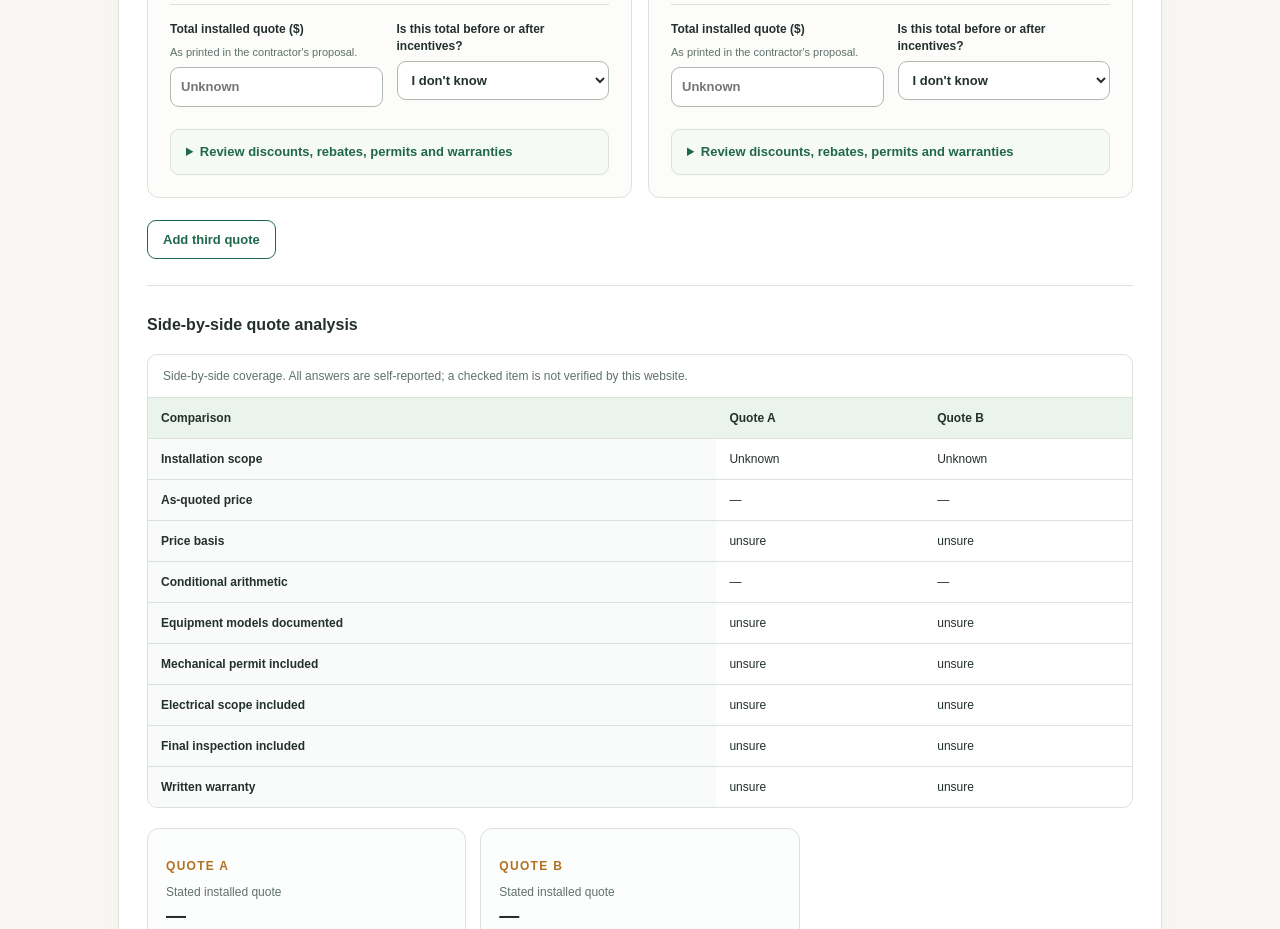
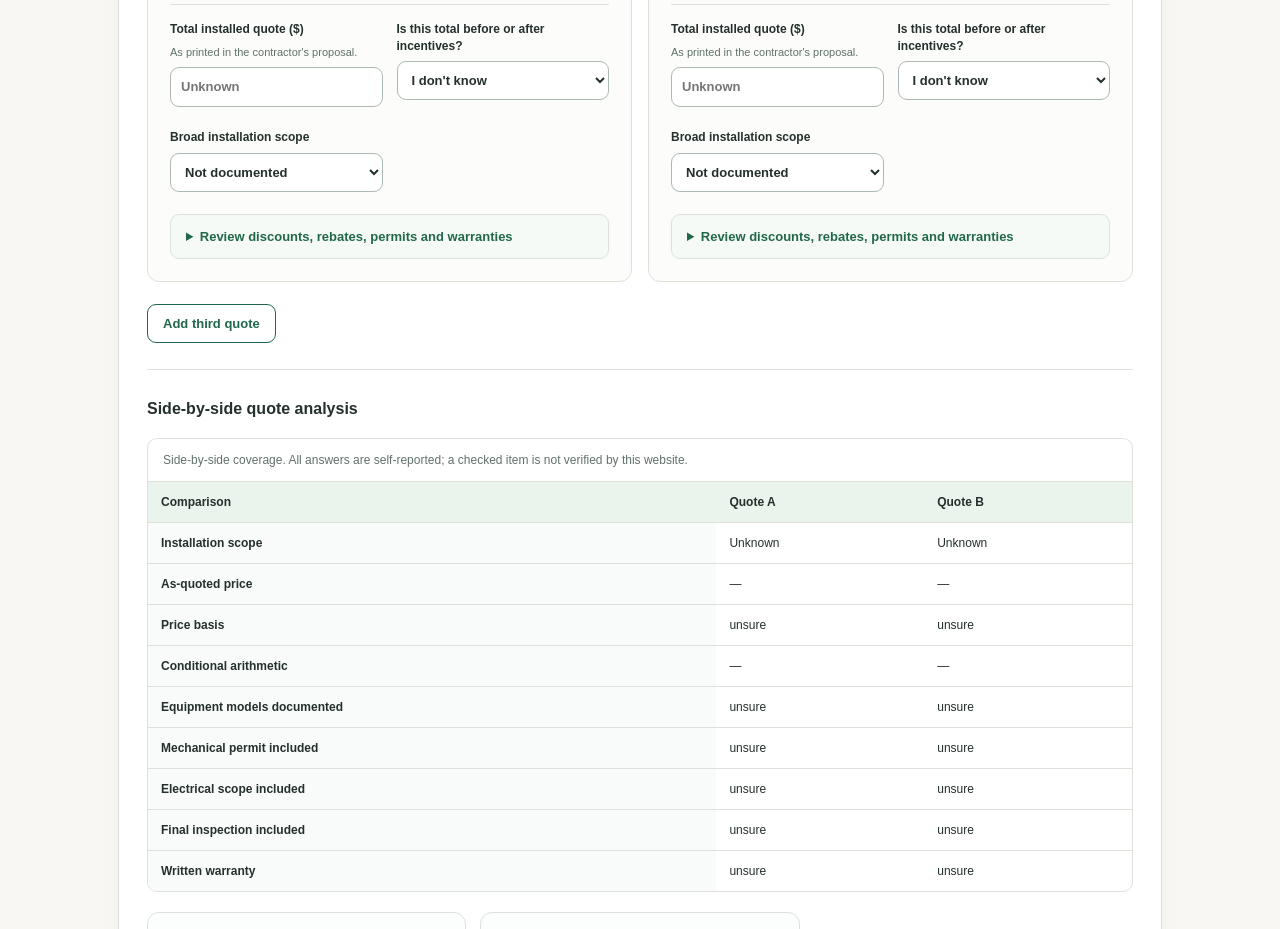
Before and after one commit to mitchmeabe/home-improvement, a Next.js app: page / in a window 1280 px wide. Shown: the part 2280-3209 px from the top of the page. Built offline with nearby package versions, Linux system fonts and the light colour scheme.

Commit message:
ui: move required quote scope into visible basic fields, preserve progressive optional evidence

```diff
--- a/src/components/heat-pump-quote-comparison.tsx
+++ b/src/components/heat-pump-quote-comparison.tsx
@@ -53,9 +53,6 @@ export function HeatPumpQuoteComparison({location,property,hspf2,seer2}:{
         <option value="unsure">I don't know</option><option value="before-discounts">Before discounts</option><option value="after-discounts">After discounts</option>
        </select>
       </label>
-      <details className="hp-q-advanced">
-       <summary>Review discounts, rebates, permits and warranties</summary>
-       <div className="hp-q-fields">
       <label className="hp-q-field">Broad installation scope
        <select aria-label={"Quote "+q.id.toUpperCase()+" installation scope"} value={q.scope} onChange={e=>update(q.id,"scope",e.target.value as QuoteScope)}>
         <option value="unknown">Not documented</option><option value="reuse-existing-ducts">Ducted — reuse existing ducts</option>
@@ -63,6 +60,10 @@ export function HeatPumpQuoteComparison({location,property,hspf2,seer2}:{
         <option value="ductless">Ductless mini-splits</option><option value="mixed">Mixed ducted and ductless</option>
        </select>
       </label>
+      <details className="hp-q-advanced">
+       <summary>Review discounts, rebates, permits and warranties</summary>
+       <div className="hp-q-fields">
+
       {cost(q,"otherDiscount","Other written discount ($)","Only count as applied if explicitly confirmed in writing.")}
       {ynSelect(q,"otherDiscountConfirmed","Other discount confirmed?")}
       {cost(q,"hp3ProposedDiscount","HP3 amount proposed ($)","Enter only what the contractor actually quotes; no automatic $2,000 assumption.")}
```
